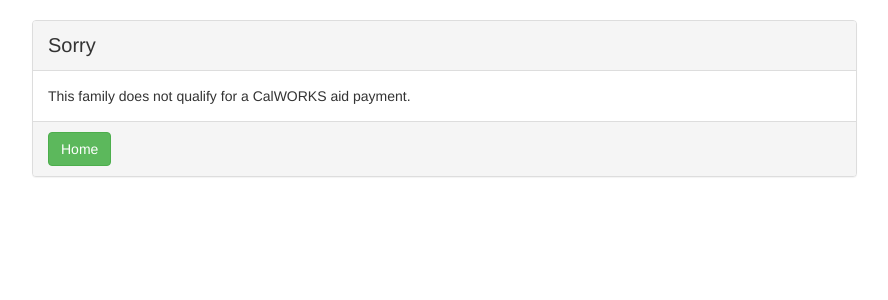
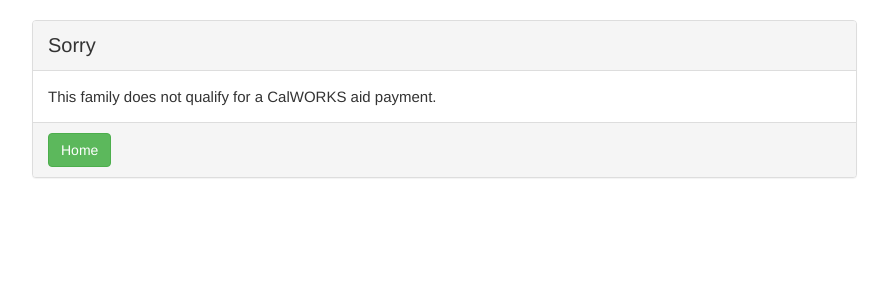
Before and after one commit to KSaryan/CalWORKs-Calc, a Flask app: page /sorry in a window 1280 px wide. Shown: the part 52-352 px from the top of the page, without its empty margins (148-1036 px from the left). Run offline with Flask 2, Linux system fonts and the light colour scheme; some libraries are stand-ins or nearby versions.

Commit message:
Typo in CSS

```diff
--- a/static/CSS/styles.css
+++ b/static/CSS/styles.css
@@ -27,5 +27,5 @@ button a{
 }
 
 .panel-body{
-	size: 15px;
+	font-size: 15px;
 }
```
